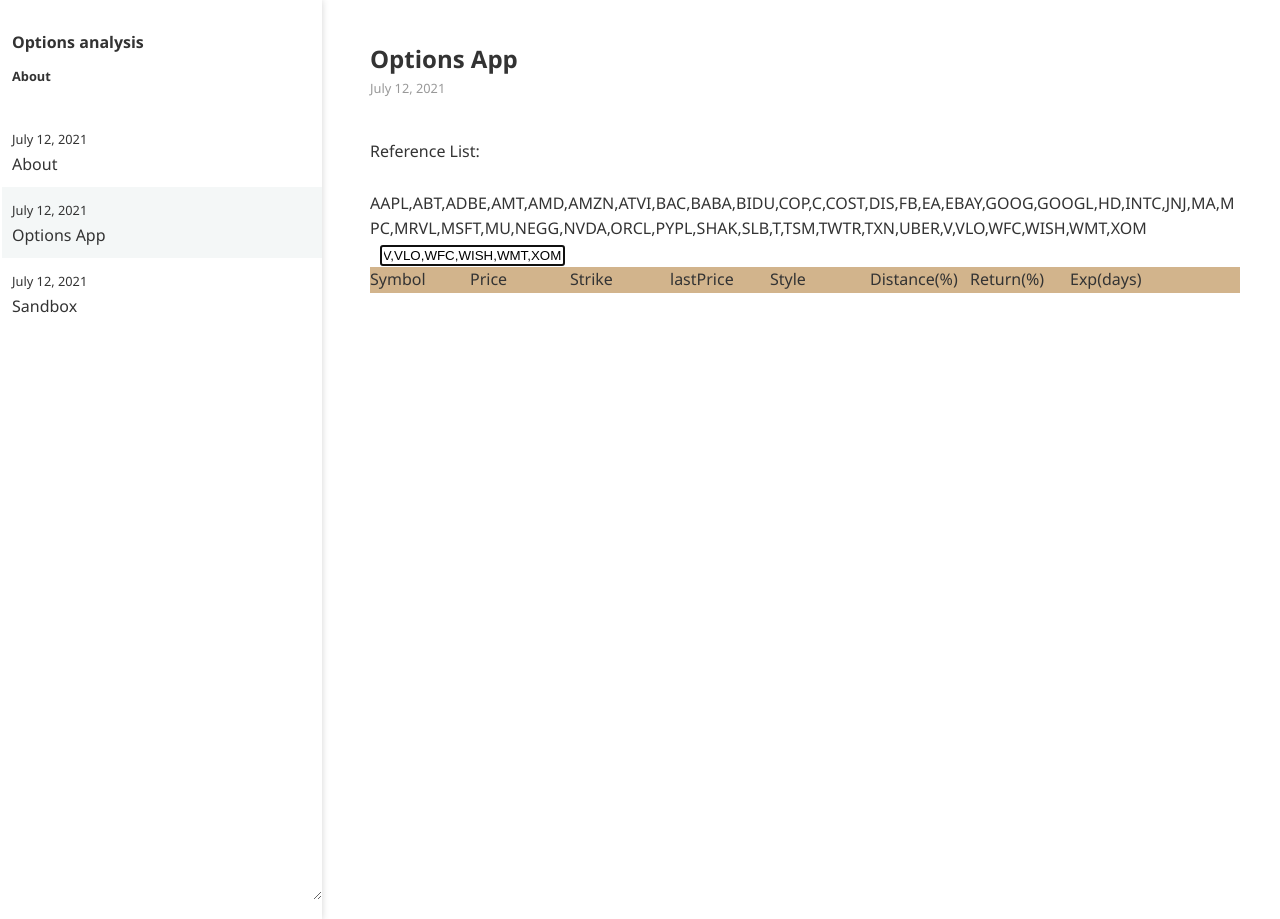
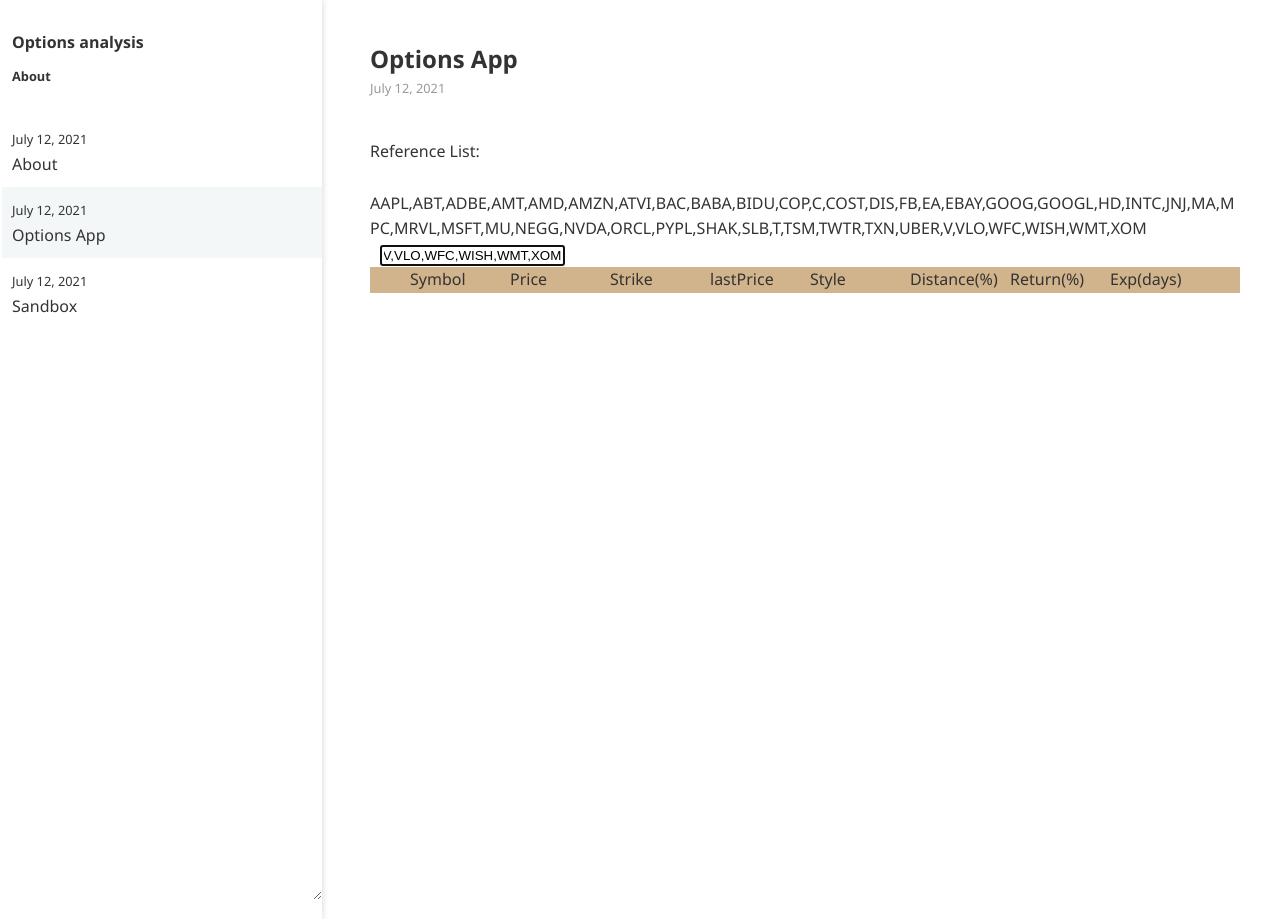
Before and after one commit to Chipingai/Chipingai.github.io, a Jekyll site: the page _posts/2021-07-12-options-app.html, which Jekyll copies as it is, in a window 1280 px wide. Built offline with Jekyll 4.4.1, drawn with Linux system fonts in a browser that asks for light colours.

Commit message:
Update 2021-07-12-options-app.html

```diff
--- a/_posts/2021-07-12-options-app.html
+++ b/_posts/2021-07-12-options-app.html
@@ -13,7 +13,7 @@ Reference List:
 			submitTicker();
 		}"
 id="tickerInput" type="text" style="margin-left:10px; margin-right:10px" autocomplete="off" placeholder="Add stock ticker...">
-  <div style="background-color:tan;"><span style="width:100px; display:inline-block;">Symbol</span><span style="width:100px; display:inline-block;">Price</span><span style="width:100px; display:inline-block;">Strike</span><span style="width:100px; display:inline-block;">lastPrice</span><span style="width:100px; display:inline-block;">Style</span><span style="width:100px; display:inline-block;">Distance(%)</span><span style="width:100px; display:inline-block;">Return(%)</span><span style="width:100px; display:inline-block;">Exp(days)</span>
+  <div style="background-color:tan; padding-left:40px;"><span style="width:100px; display:inline-block;">Symbol</span><span style="width:100px; display:inline-block;">Price</span><span style="width:100px; display:inline-block;">Strike</span><span style="width:100px; display:inline-block;">lastPrice</span><span style="width:100px; display:inline-block;">Style</span><span style="width:100px; display:inline-block;">Distance(%)</span><span style="width:100px; display:inline-block;">Return(%)</span><span style="width:100px; display:inline-block;">Exp(days)</span>
 </div>
   <ol style="margin-top:0px; height:500px; position:relative; overflow:auto;" id="list"></ol>
 
```
